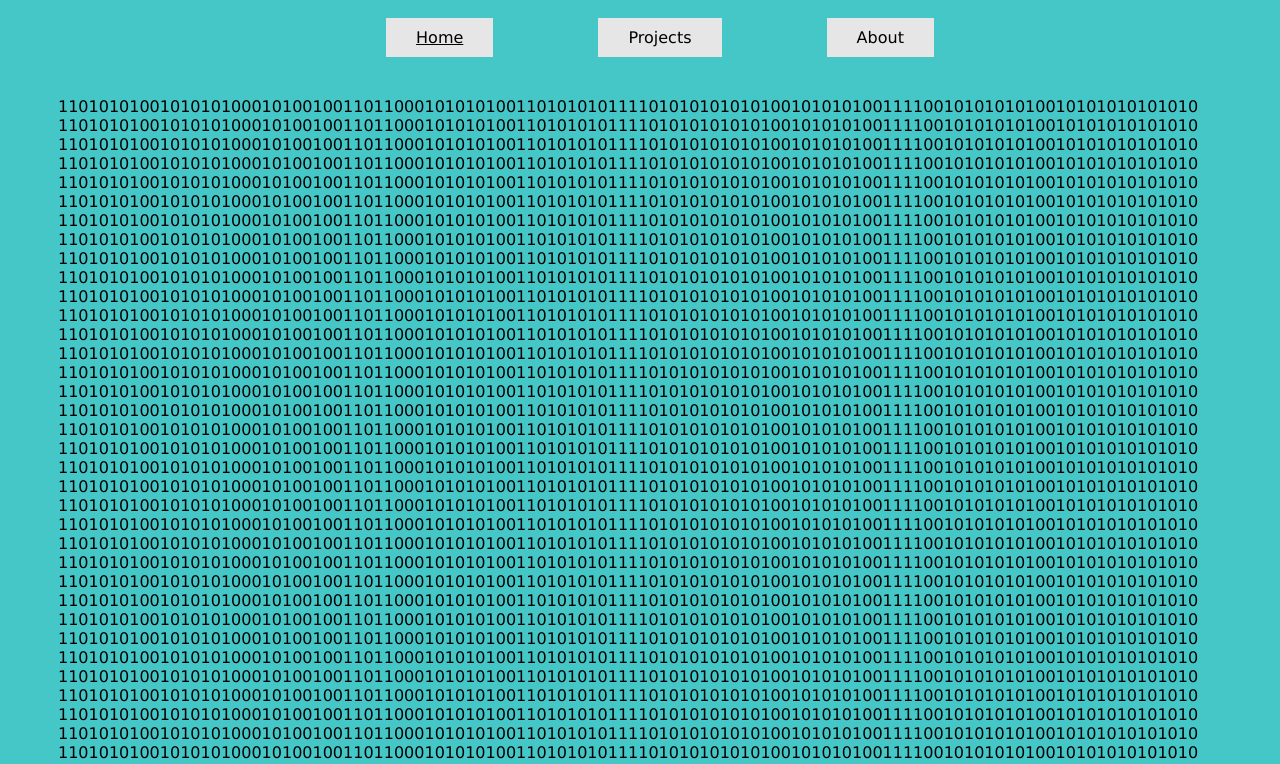
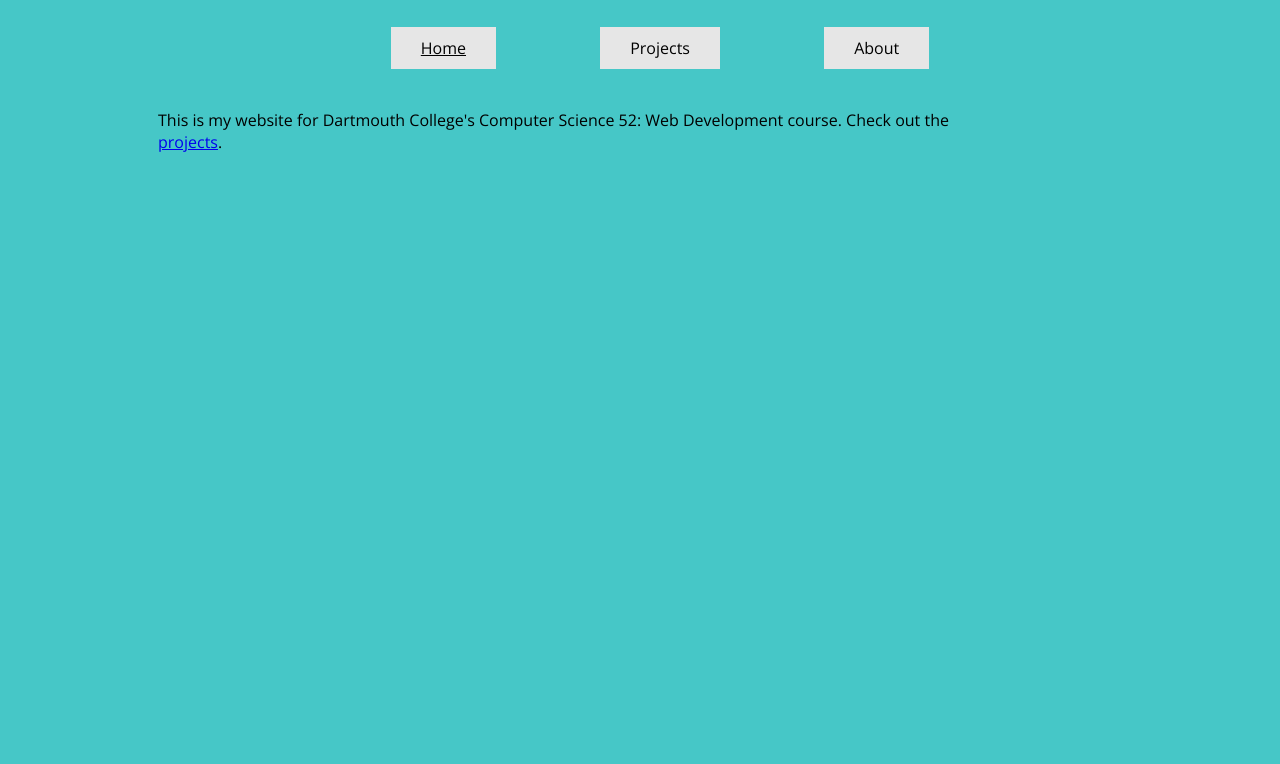
Before and after one commit to henryhwilson/henrywilson.me, a plain HTML site: page index.html in a window 1280 px wide. Shown: the part 102-866 px from the top of the page. After the commit the page ends 800 px from the top, so only its background shows below. Drawn offline with nearby package versions, Linux system fonts and the light colour scheme.

```diff
--- a/index.html
+++ b/index.html
@@ -3,6 +3,7 @@
   <head>
     <title>henrywilson.me</title>
     <link rel="stylesheet" href="style.css"/>
+    <link href='https://fonts.googleapis.com/css?family=Open+Sans' rel='stylesheet' type='text/css'>
   </head>
   <body>
     <div class="header">
@@ -18,13 +19,8 @@
       </ul>
     </div>
 
-    <div class="content" id="binary">
+    <div class="content">
+      This is my website for Dartmouth College's Computer Science 52: Web Development course. Check out the <a href="/projects.html">projects</a>.
     </div>
-
-    <script>
-    var binary = document.getElementById('binary');
-    for (var x=0; x<100; x++)
-      binary.innerHTML += '1101010100101010100010100100110110001010101001101010101111010101010101001010101001111001010101010010101010101010<br>';
-    </script>
   </body>
 </html>
--- a/style.css
+++ b/style.css
@@ -1,6 +1,6 @@
 body {
-  font-family: verdana;
-  background-color: #46C7C7; /*http://www.computerhope.com/cgi-bin/htmlcolor.pl?c=46C7C7*/
+font-family: 'Open Sans', sans-serif;
+background-color: #46C7C7; /*http://www.computerhope.com/cgi-bin/htmlcolor.pl?c=46C7C7*/
 }
 
 .header {
@@ -48,6 +48,8 @@
 }
 
 .content {
-  margin: 50px;
+  margin-left: 150px;
+  margin-right: 150px;
+  margin-top: 50px;
   max-width: 800px;
 }
```
Also changed, not shown: about.html (+1 -0 lines), projects.html (+4 -1 lines).
